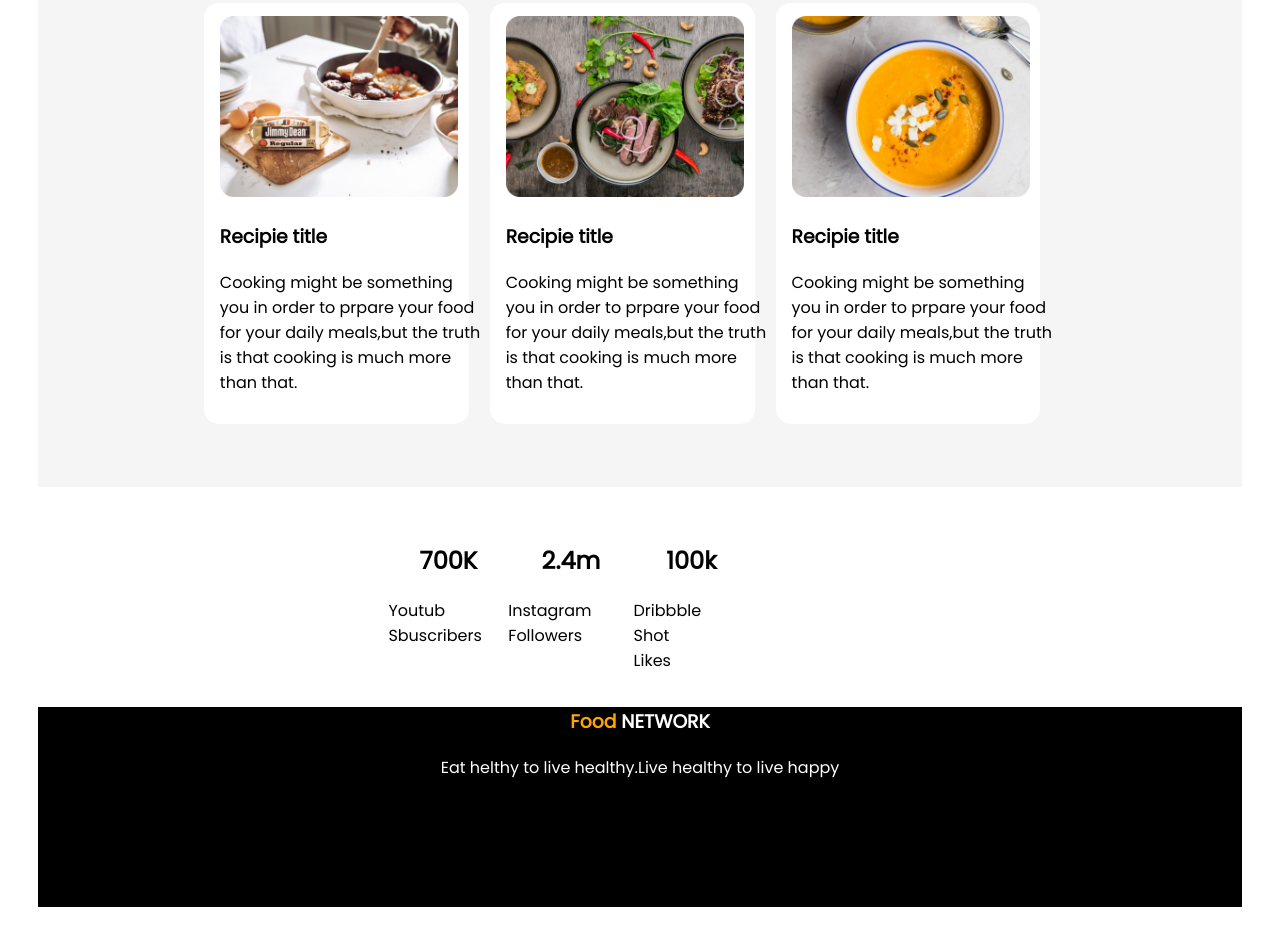
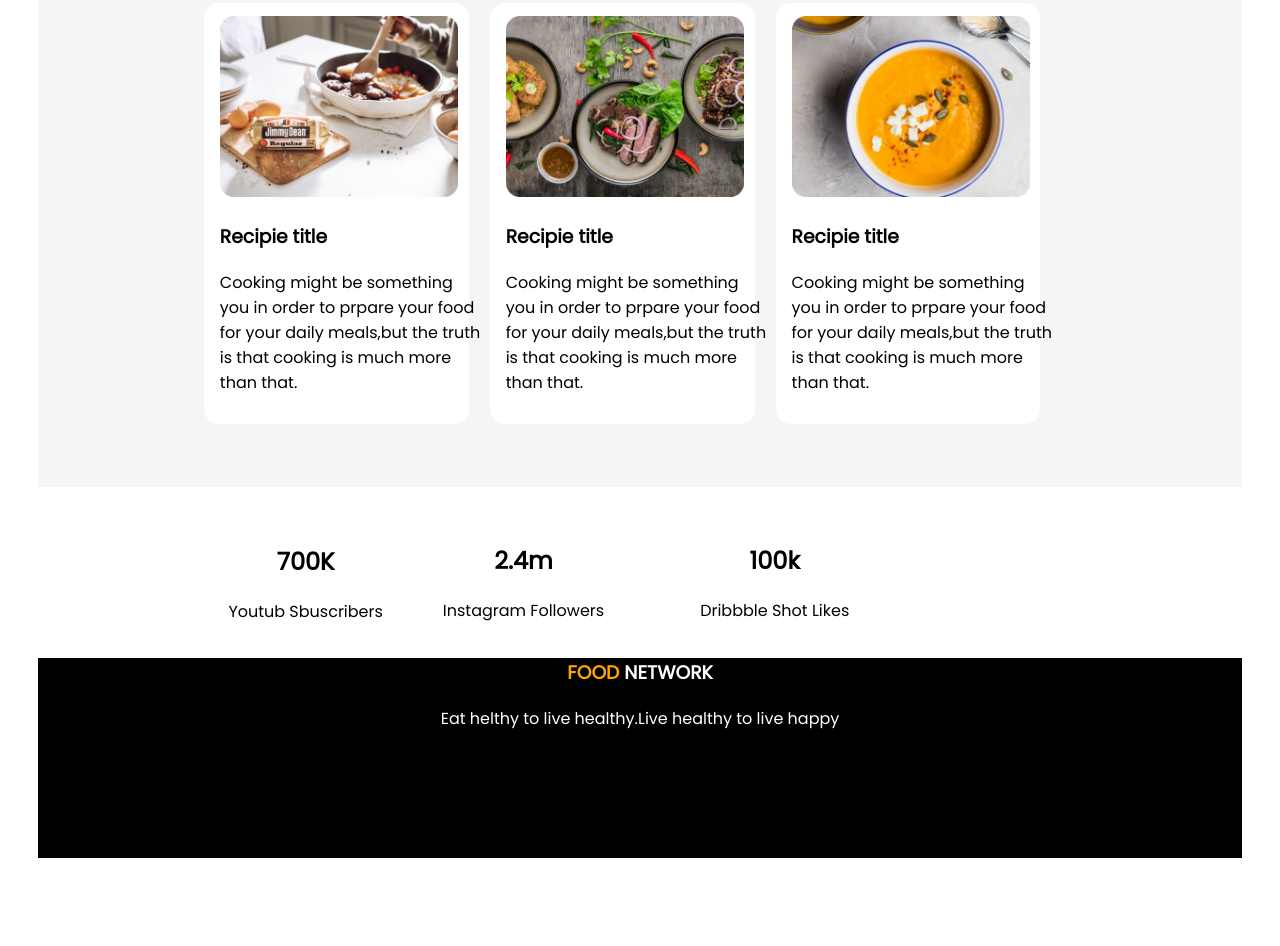
Before and after one commit to sabbirhero4/food-network-repo, a plain HTML site: page index.html in a window 1280 px wide. Shown: the part 1078-2024 px from the top of the page. After the commit the page ends 1975 px from the top, so only its background shows below. Drawn offline with Linux system fonts and the light colour scheme.

Commit message:
update-resul

```diff
--- a/index.html
+++ b/index.html
@@ -78,18 +78,18 @@
     </section>
     <section class="virtual">
         <div class="youtube">
-            <div>
+            <div id="kichen">
                 <h1>700K</h1>
-                <p id="kichen">Youtub Sbuscribers</p>
+                <p>Youtub Sbuscribers</p>
             </div>
 
-            <div>
+            <div id="chiken">
                 <h1>2.4m</h1>
-                <p id="chiken">Instagram Followers</p>
+                <p>Instagram Followers</p>
             </div>
-            <div>
+            <div id="red-chili">
                 <h1>100k</h1>
-                <p id="red-chili">Dribbble Shot Likes</p>
+                <p>Dribbble Shot Likes</p>
             </div>
         </div>
 
@@ -97,7 +97,7 @@
         </div>
     </section>
     <footer class="foot">
-        <h3 class="item"><span class="orange-color">Food</span> NETWORK</h3>
+        <h3 class="item"><span class="orange-color">FOOD</span> NETWORK</h3>
         <p class="item">Eat helthy to live healthy.Live healthy to live happy</p>
     </footer>
 </body>
--- a/style.css
+++ b/style.css
@@ -1,14 +1,11 @@
 @import url('https://fonts.googleapis.com/css2?family=Poppins&display=swap');
 body{
     font-family: 'Poppins', sans-serif;
-    /* margin: auto;
-    padding: auto; */
     margin: 0%;
     padding: 3%;
 }
 .about-intro{
     width: 50%;
-    /* padding-left: 2%; */
 }
 
 #itro-sec{
@@ -24,7 +21,6 @@ body{
 .about-intro h1{
     font-size: 55px;
     line-height: 20px;
-    /* font-family: 'Bebas Neue', cursive; */
     font-weight: 600;
     color: rgb(94, 94, 94);
 }
@@ -103,7 +99,6 @@ a{
 .youtube{
     text-align: center;
         width: 30%;
-        float: left;
         margin-left: 200px;
         position: relative;
         left: 150px;
@@ -113,17 +108,16 @@ a{
     }
 
 #kichen{
-    width: 10%;
-    position: relative;
+    margin: 1px 50px 0 -160px;
 
 }
-#chiken{width: 10%;
-    position: relative;
+#chiken{
+    margin: 0 76px 0 10px
 }
-#red-chili{ width: 10%;
-    position: relative;
+#red-chili{
+    margin: 0px -198px 0px 20px;
+}
 
-    }
 .beef{
     background-color: black;
     width: 100%;
@@ -132,23 +126,20 @@ a{
     text-align: center;
     margin-top: 0%;
 }
-footer h3{
-    text-align: center;
 
-}
 .item{
     color: white;
 }
-footer P{
-    text-align: center;
 
-}
 .foot{
     width: 100%;
     height: 200px;
     background-color:black;
     text-align: center;
-    margin-top: 8%;
-    margin: 0%;
+
 
 }
+
+.foot-item{
+    margin-top: 25px;
+}
```
